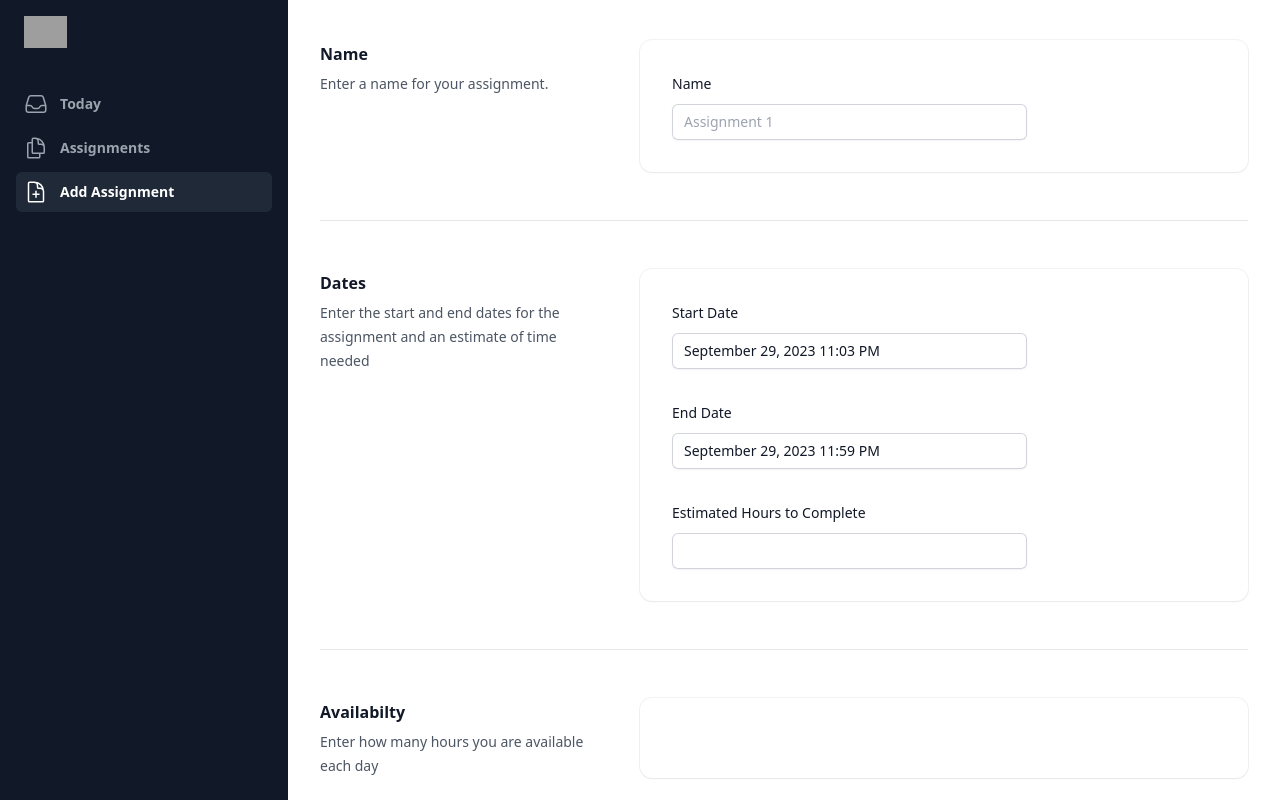
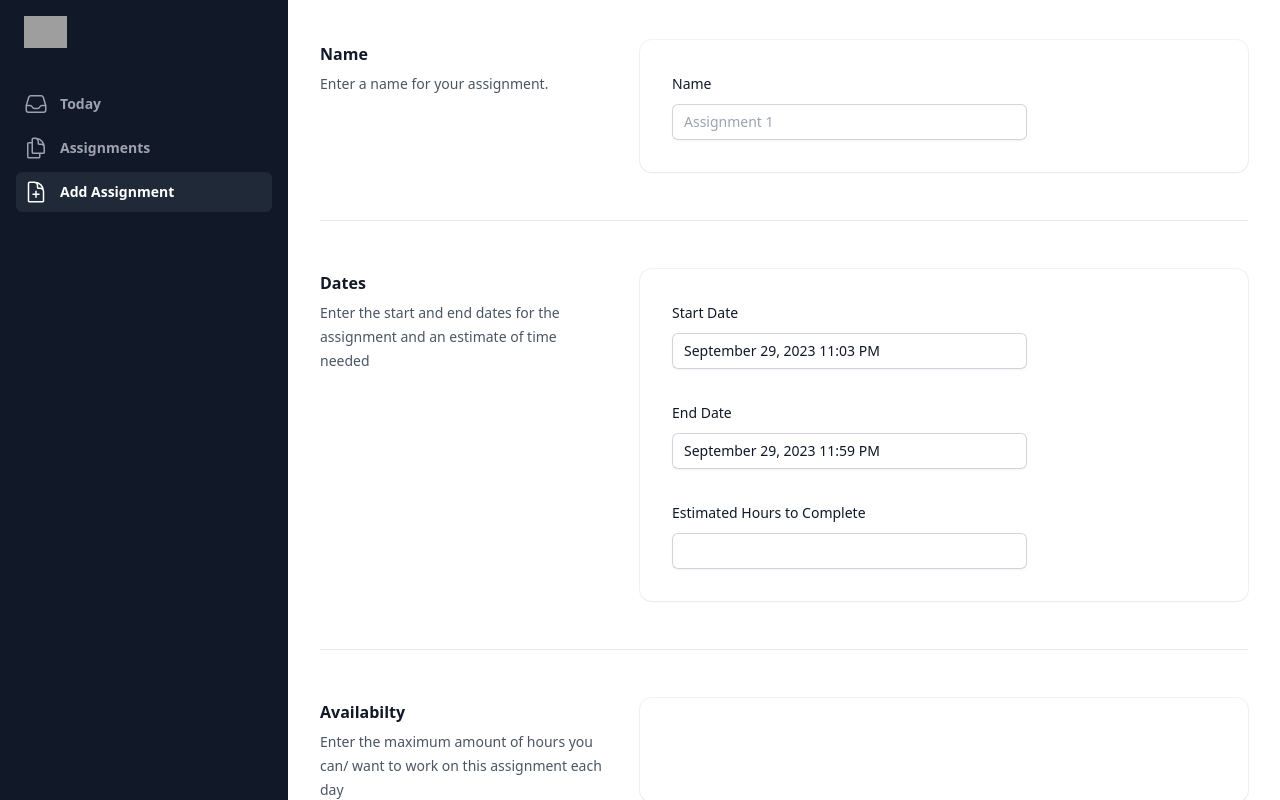
Before and after one commit to syed-razi/divvydo, a React (Vite) app: page / in a window 1280 px wide. Both pictures are taken after a click on the link "Add Assignment". Shown: the top 800 px of the page. Built offline with nearby package versions, Linux system fonts and the light colour scheme; grey boxes are pictures that could not be loaded.

Commit message:
update availability description in add assignment

```diff
--- a/src/Availability.tsx
+++ b/src/Availability.tsx
@@ -9,7 +9,8 @@ export default function Availability(props: AvailabilityProps) {
           Availabilty
         </h2>
         <p className="mt-1 text-sm leading-6 text-gray-600">
-          Enter how many hours you are available each day
+          Enter the maximum amount of hours you can/ want to work on this
+          assignment each day
         </p>
       </div>
 
```
